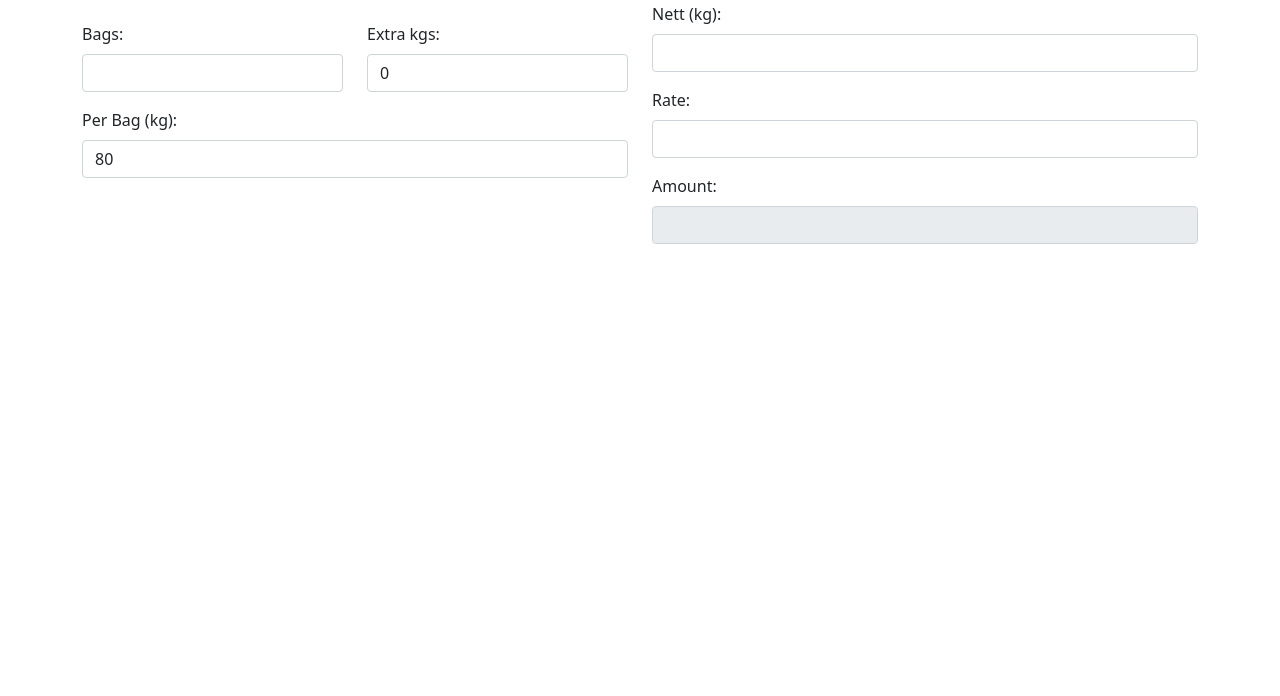
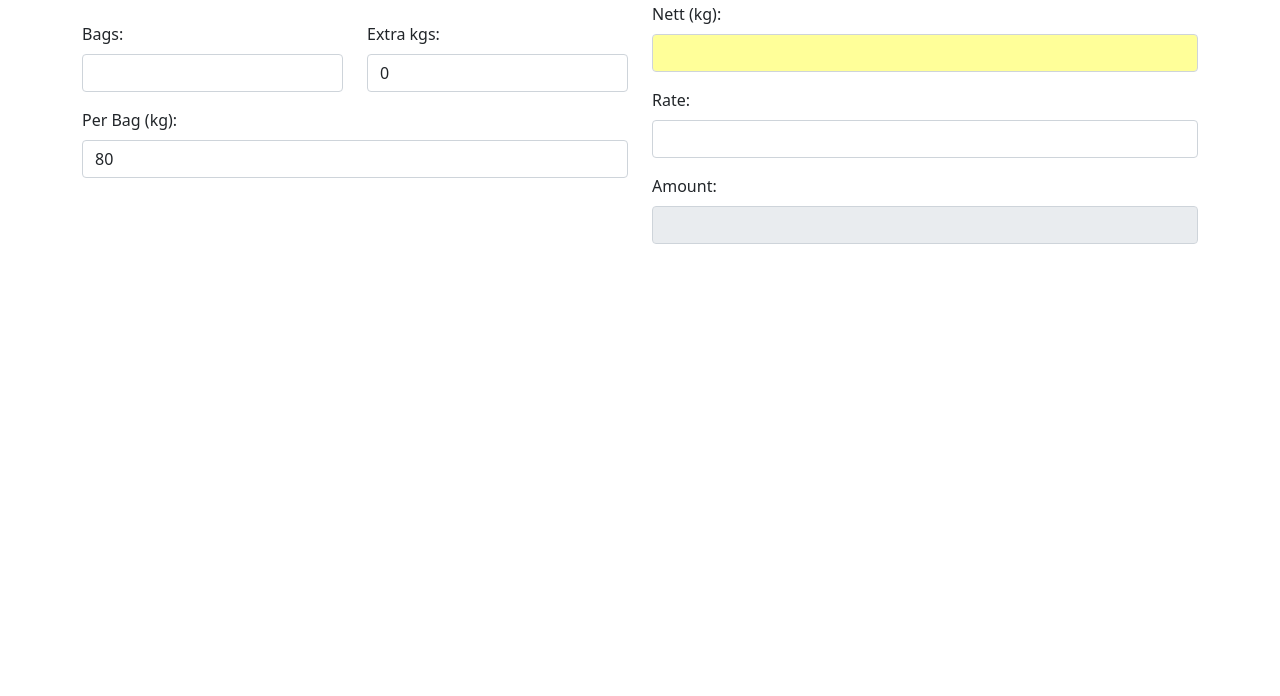
Before and after one commit to 1minWeb/Patti-Calculator, a plain HTML site: page index.html in a window 1280 px wide. Shown: the part 104-800 px from the top of the page. Drawn offline with nearby package versions, Linux system fonts and the light colour scheme.

Commit message:
Update index.html

```diff
--- a/index.html
+++ b/index.html
@@ -9,6 +9,9 @@
     <style>
         .row {
             margin-top: 20px;
+        }
+        #nett {
+            background-color: #ffff99; /* Light yellow background */
         }
     </style>
 </head>
@@ -35,7 +38,7 @@
             <div class="col-md-6">
                 <div class="mb-3">
                     <label for="nett" class="form-label">Nett (kg):</label>
-                    <input type="number" class="form-control" id="nett" oninput="calculate()" required>
+                    <input type="number" class="form-control" id="nett" oninput="calculate()" required style="background-color: #ffff99;">
                 </div>
                 <div class="mb-3">
                     <label for="rate" class="form-label">Rate:</label>
@@ -64,7 +67,6 @@
             var perbag = document.getElementById("perbag").value;
             var rate = document.getElementById("rate").value;
 
-            // Check if nett and perbag are not zero to avoid division by zero
             if (nett > 0 && perbag > 0) {
                 var amount = (nett / perbag) * rate;
                 document.getElementById("amount").value = amount.toFixed(2); // Rounds to 2 decimal places
```
